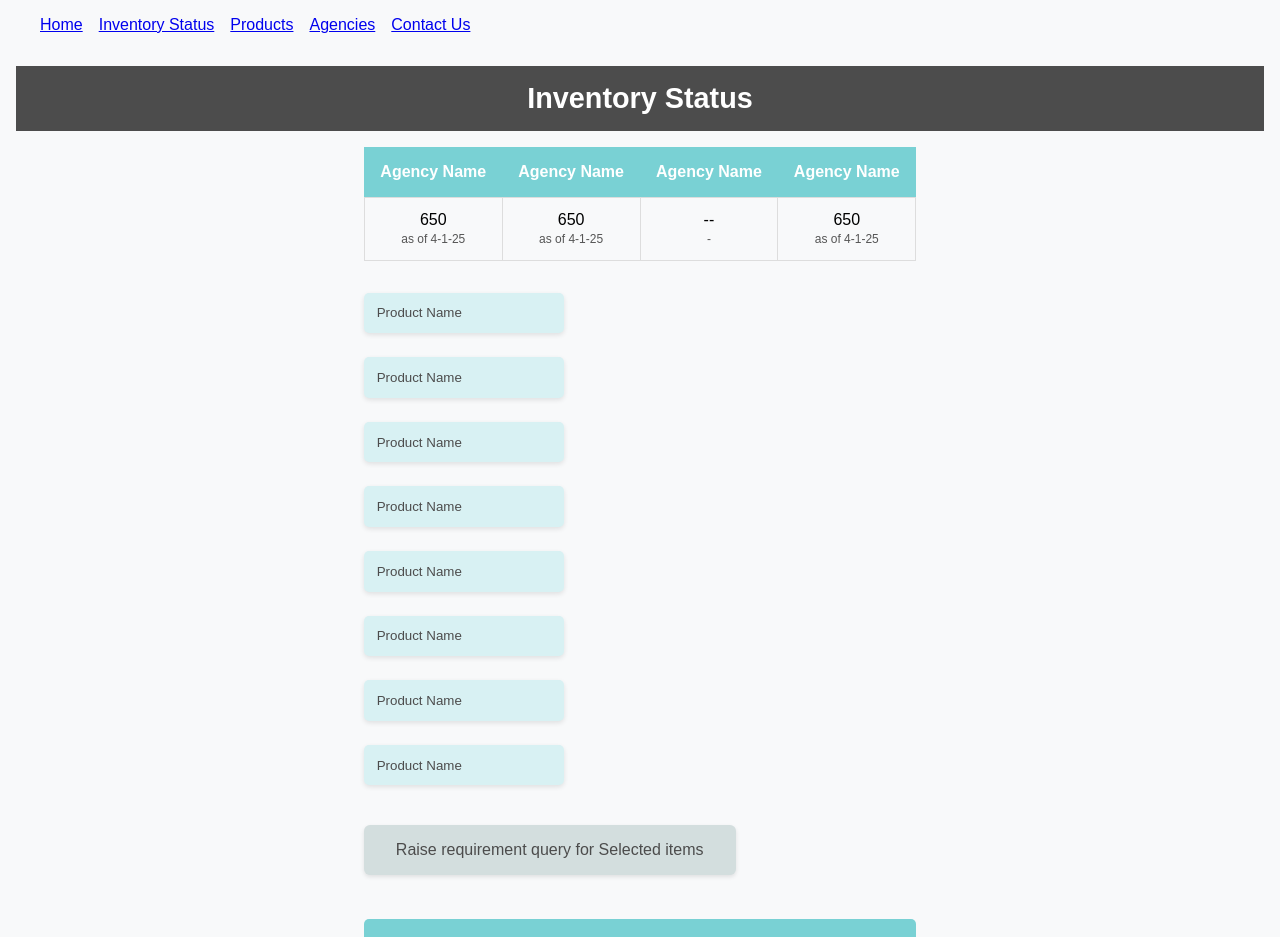
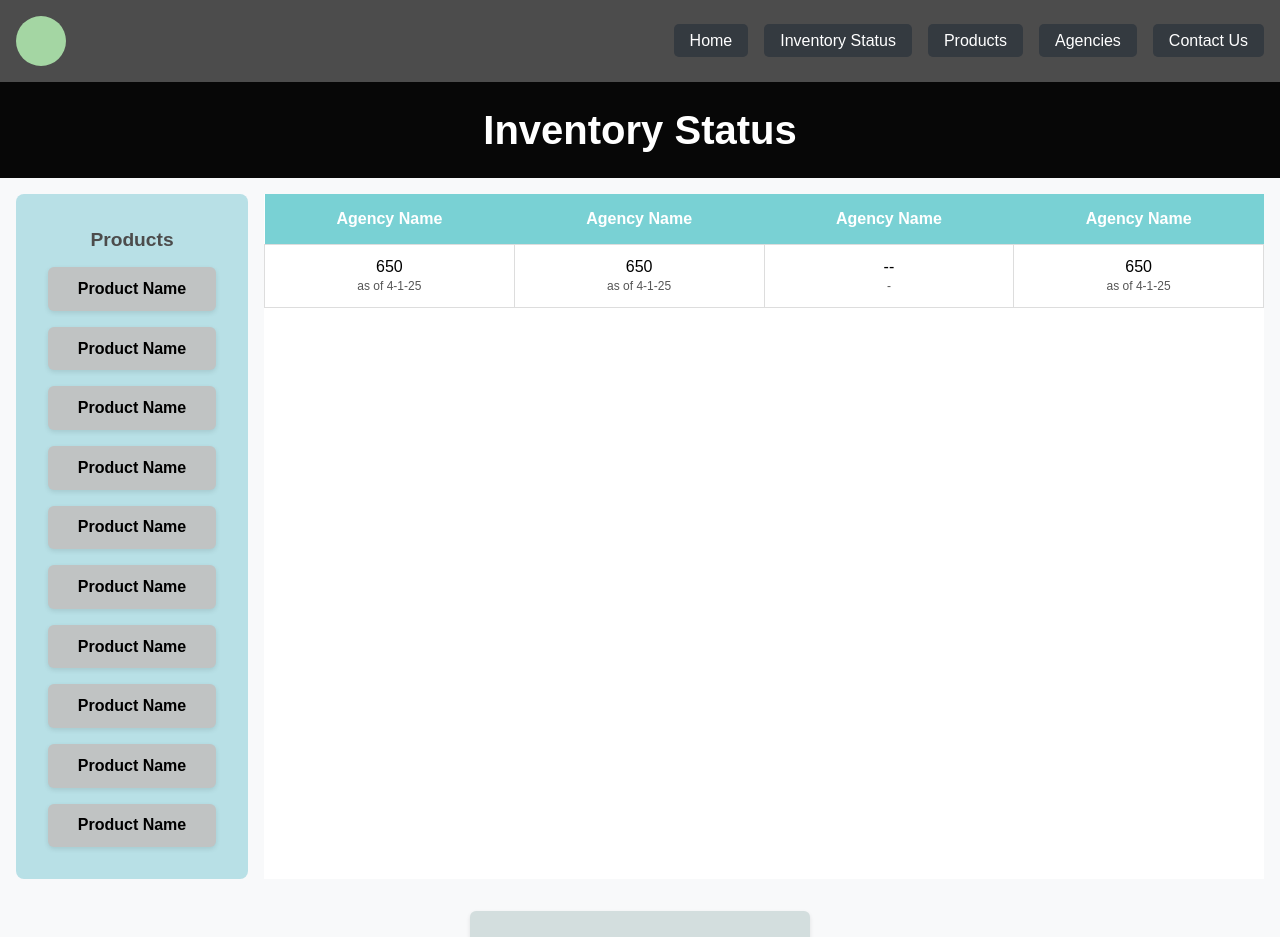
Before and after one commit to prayogbhartifoundation/CnD_Resource_Management_Platfrom, a React (Create React App) app: page /inventory in a window 1280 px wide. Shown: the top 937 px of the page. Built offline with nearby package versions, Linux system fonts and the light colour scheme.

Commit message:
InventoryStatusPage_Change

```diff
--- a/src/App.js
+++ b/src/App.js
@@ -1,4 +1,5 @@
 import React from "react";
+import './App.css';
 import { BrowserRouter as Router, Route, Routes, Link } from "react-router-dom";
 import HomePage from "./pages/HomePage";
 import InventoryStatusPage from "./pages/InventoryStatusPage";
--- a/src/pages/InventoryStatusPage.js
+++ b/src/pages/InventoryStatusPage.js
@@ -4,14 +4,29 @@
 function InventoryStatusPage() {
   return (
     <div className="inventory-status-page">
+      {/* Header */}
       <header className="inventory-header">
         <h1>Inventory Status</h1>
       </header>
 
+      {/* Main Content */}
       <main className="inventory-content">
+        <div className="inventory-layout">
+          {/* Product List Section */}
+          <section className="product-list-container">
+            <h3 className="product-header">Products</h3>
+            {Array.from({ length: 10 }).map((_, index) => (
+              <div key={index} className="product-item">
+                <b>Product Name </b>
+
+              </div>
+            ))}
+          </section>
+
           {/* Table Section */}
           <section className="table-section">
             <table className="inventory-table">
+              {/* Table Header */}
               <thead>
                 <tr>
                   <th>Agency Name</th>
@@ -20,6 +35,8 @@
                   <th>Agency Name</th>
                 </tr>
               </thead>
+
+              {/* Table Body */}
               <tbody>
                 <tr>
                   <td>
@@ -32,7 +49,11 @@
                     <br />
                     <small>as of 4-1-25</small>
                   </td>
-                <td>--<br /><small>-</small></td>
+                  <td>
+                    --
+                    <br />
+                    <small>-</small>
+                  </td>
                   <td>
                     650
                     <br />
@@ -42,18 +63,14 @@
               </tbody>
             </table>
           </section>
+        </div>
 
-        {/* Product List */}
-        <aside className="product-list">
-          {Array.from({ length: 8 }).map((_, index) => (
-            <button key={index} className="product-button">Product Name</button>
-          ))}
-        </aside>
-
+<container className="container-button">
         {/* Action Button */}
         <button className="query-button">
           Raise requirement query for Selected items
         </button>
+    </container>
 
         {/* Document Section */}
         <section className="document-section">
--- a/src/styles/InventoryStatusPage.css
+++ b/src/styles/InventoryStatusPage.css
@@ -5,37 +5,69 @@
   background-color: #f8f9fa;
 }
 
-  /* Inventory Page Container */
-  .inventory-status-page {
+/* Header */
+.inventory-header {
   display: flex;
-    flex-direction: column;
+  justify-content: center;
   align-items: center;
-    padding: 1rem;
-  }
-
-  /* Header Styling */
-  .inventory-header {
-    width: 100%;
-    text-align: center;
-    background-color: #4c4c4c;
-    padding: 1rem 0;
+  height: 12vh;
+  background-color: #070707;
 }
 
 .inventory-header h1 {
+  margin: 0;
+  font-size: 2.5rem;
   color: #ffffff;
-    font-size: 1.8rem;
-    margin: 0;
+}
+
+/* Main Content Layout */
+.inventory-content {
+  display: flex;
+  flex-direction: column;
+  padding: 1rem;
+  gap: 1rem;
+}
+
+.inventory-layout {
+  display: flex;
+  flex-direction: row;
+  gap: 1rem;
+}
+
+/* Product List Section */
+.product-list-container {
+  width: 200px;
+  background-color: #b8e0e6;
+  padding: 1rem;
+  border-radius: 8px;
+}
+
+.product-header {
+  font-size: 1.2rem;
+  color: #4c4c4c;
+  margin-bottom: 0.9rem;
+  text-align: center;
+}
+
+.product-item {
+  background-color: #c0c3c3;
+  padding: 0.8rem;
+  margin: 1rem;
+  border-radius: 6px;
+  text-align: center;
+  box-shadow: 0 2px 5px rgba(0, 0, 0, 0.1);
 }
 
 /* Table Section */
 .table-section {
-    margin: 1rem 0;
-    width: 100%;
+  flex: 1;
+  background-color: white;
 }
 
 .inventory-table {
   width: 100%;
   border-collapse: collapse;
+  margin-bottom: 1rem;
 }
 
 .inventory-table th {
@@ -48,7 +80,6 @@
   text-align: center;
   padding: 0.8rem;
   border: 1px solid #ddd;
-    background-color: #f8f9fa;
 }
 
 .inventory-table small {
@@ -56,39 +87,19 @@
   color: #555;
 }
 
-  /* Product List Section */
-  .product-list {
-    display: flex;
-    flex-direction: column;
-    gap: 0.5rem;
+/* Action Button */
+.container-button{
+  align-self: center;
+}
+.query-button {
   margin: 1rem 0;
-  }
-
-  .product-button {
-    background-color: #d8f1f3;
-    border: none;
-    padding: 0.8rem;
-    border-radius: 5px;
-    color: #4c4c4c;
-    box-shadow: 0 2px 5px rgba(0, 0, 0, 0.1);
-    text-align: left;
-    cursor: pointer;
-    width: 200px;
-  }
-
-  .product-button:hover {
-    background-color: #c0e6e8;
-  }
-
-  /* Action Button */
-  .query-button {
-    margin: 1.5rem 0;
-    padding: 1rem 2rem;
+  padding: 2rem 2rem;
+  width: 100%;
   background-color: #d3dede;
-    color: #4c4c4c;
+  color: #000000;
   border: none;
   border-radius: 6px;
-    font-size: 1rem;
+  font-size: 0.9rem;
   box-shadow: 0px 2px 4px rgba(0, 0, 0, 0.1);
   cursor: pointer;
 }
@@ -99,7 +110,6 @@
 
 /* Document Section */
 .document-section {
-    width: 100%;
   text-align: center;
 }
 
@@ -110,25 +120,24 @@
   border-radius: 5px;
 }
 
+
 .document-cards {
   display: flex;
   justify-content: space-around;
-    margin: 1rem 0;
   gap: 1rem;
+}
+.document-cards :hover {
+  background-color: #b8c8c8;
 }
 
 .doc-card {
   flex: 1;
   max-width: 200px;
   background-color: #d3dede;
-    padding: 1rem;
+  padding: 7rem;
   border-radius: 6px;
   text-align: center;
   box-shadow: 0 2px 5px rgba(0, 0, 0, 0.1);
-  }
-
-  .doc-card:hover {
-    background-color: #c0cccc;
 }
 
 /* Footer */
```
Lines whose indentation alone changed are shown as unchanged.
